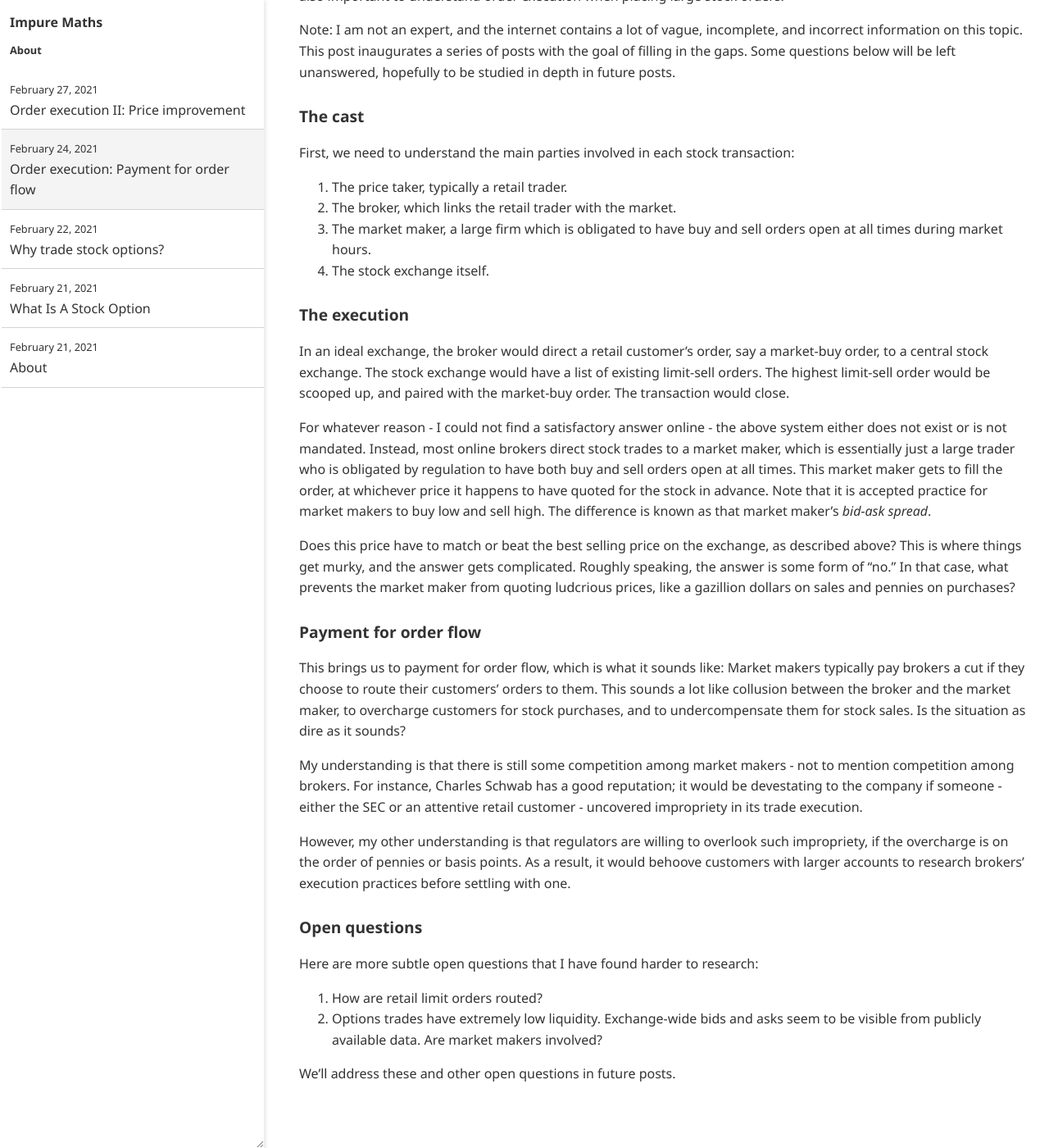
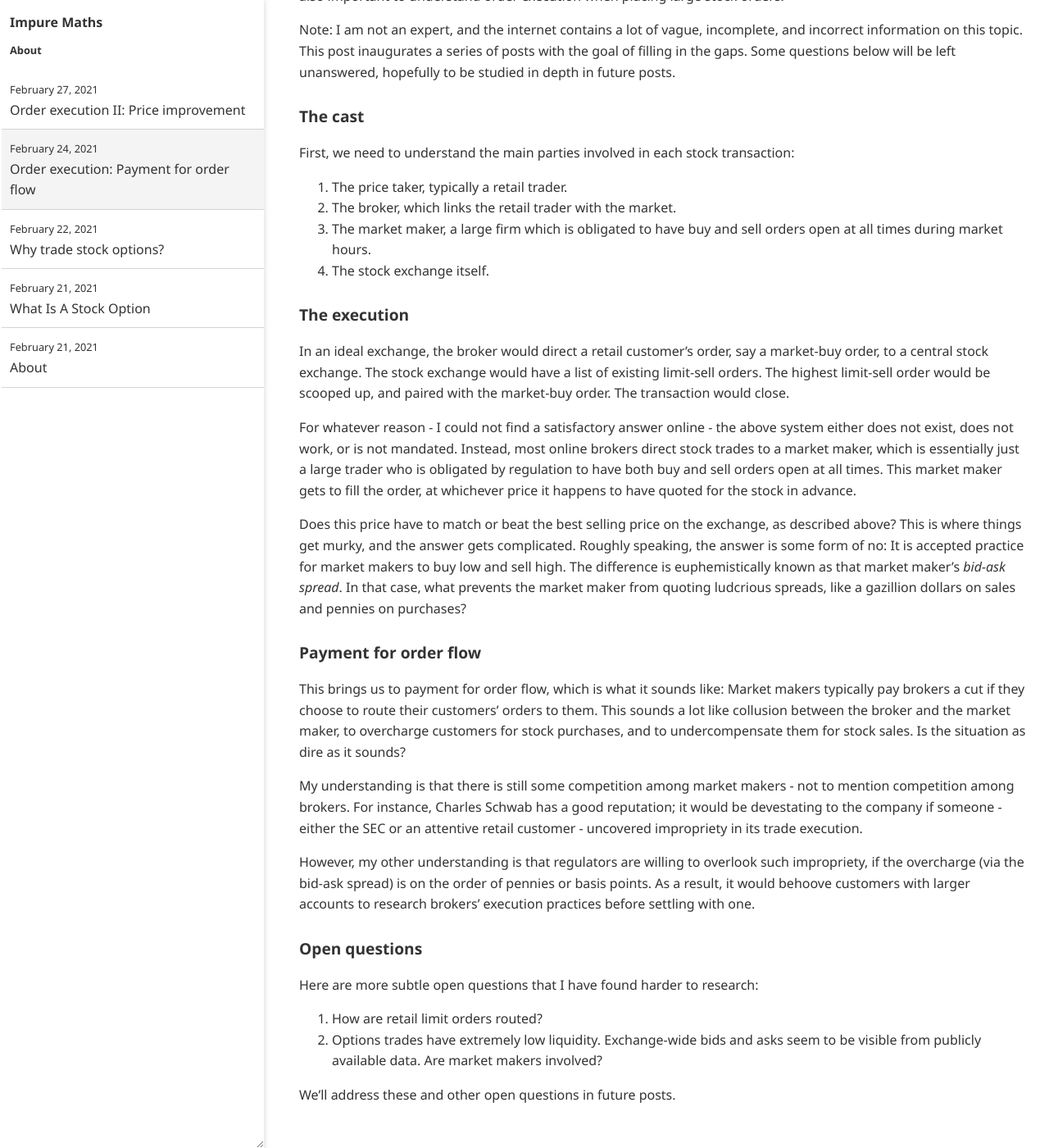
Before and after one commit to impuremaths/impuremaths.github.io, a Jekyll site: the page built from _posts/2021-02-24-order-execution.md, in a window 1280 px wide and 1400 px high, scrolled down 346 px. Shown: the whole window at 82% size. Built offline with Jekyll 4.4.1, drawn with Linux system fonts in a browser that asks for light colours.

Commit message:
Update 2021-02-24-order-execution.md

```diff
--- a/_posts/2021-02-24-order-execution.md
+++ b/_posts/2021-02-24-order-execution.md
@@ -27,9 +27,9 @@ First, we need to understand the main parties involved in each stock transaction
 
 In an ideal exchange, the broker would direct a retail customer's order, say a market-buy order, to a central stock exchange. The stock exchange would have a list of existing limit-sell orders. The highest limit-sell order would be scooped up, and paired with the market-buy order. The transaction would close.
 
-For whatever reason - I could not find a satisfactory answer online - the above system either does not exist or is not mandated. Instead, most online brokers direct stock trades to a market maker, which is essentially just a large trader who is obligated by regulation to have both buy and sell orders open at all times. This market maker gets to fill the order, at whichever price it happens to have quoted for the stock in advance. Note that it is accepted practice for market makers to buy low and sell high. The difference is known as that market maker's _bid-ask spread_.
+For whatever reason - I could not find a satisfactory answer online - the above system either does not exist, does not work, or is not mandated. Instead, most online brokers direct stock trades to a market maker, which is essentially just a large trader who is obligated by regulation to have both buy and sell orders open at all times. This market maker gets to fill the order, at whichever price it happens to have quoted for the stock in advance.
 
-Does this price have to match or beat the best selling price on the exchange, as described above? This is where things get murky, and the answer gets complicated. Roughly speaking, the answer is some form of "no." In that case, what prevents the market maker from quoting ludcrious prices, like a gazillion dollars on sales and pennies on purchases?
+Does this price have to match or beat the best selling price on the exchange, as described above? This is where things get murky, and the answer gets complicated. Roughly speaking, the answer is some form of no: It is accepted practice for market makers to buy low and sell high. The difference is euphemistically known as that market maker's _bid-ask spread_. In that case, what prevents the market maker from quoting ludcrious spreads, like a gazillion dollars on sales and pennies on purchases?
 
 ### Payment for order flow
 
@@ -37,7 +37,7 @@ This brings us to payment for order flow, which is what it sounds like: Market m
 
 My understanding is that there is still some competition among market makers - not to mention competition among brokers. For instance, Charles Schwab has a good reputation; it would be devestating to the company if someone - either the SEC or an attentive retail customer - uncovered impropriety in its trade execution.
 
-However, my other understanding is that regulators are willing to overlook such impropriety, if the overcharge is on the order of pennies or basis points. As a result, it would behoove customers with larger accounts to research brokers' execution practices before settling with one.
+However, my other understanding is that regulators are willing to overlook such impropriety, if the overcharge (via the bid-ask spread) is on the order of pennies or basis points. As a result, it would behoove customers with larger accounts to research brokers' execution practices before settling with one.
 
 ### Open questions
 
```
